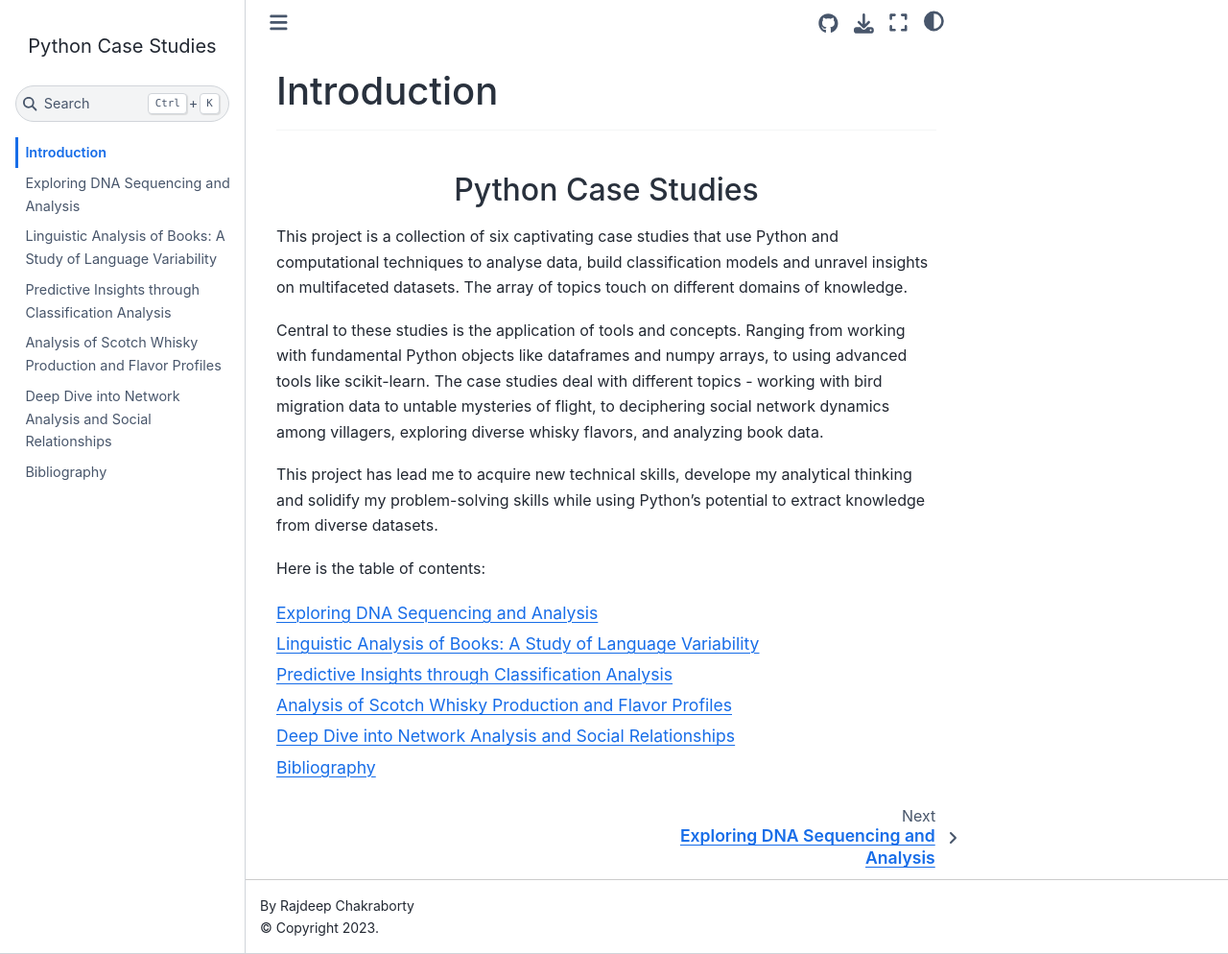
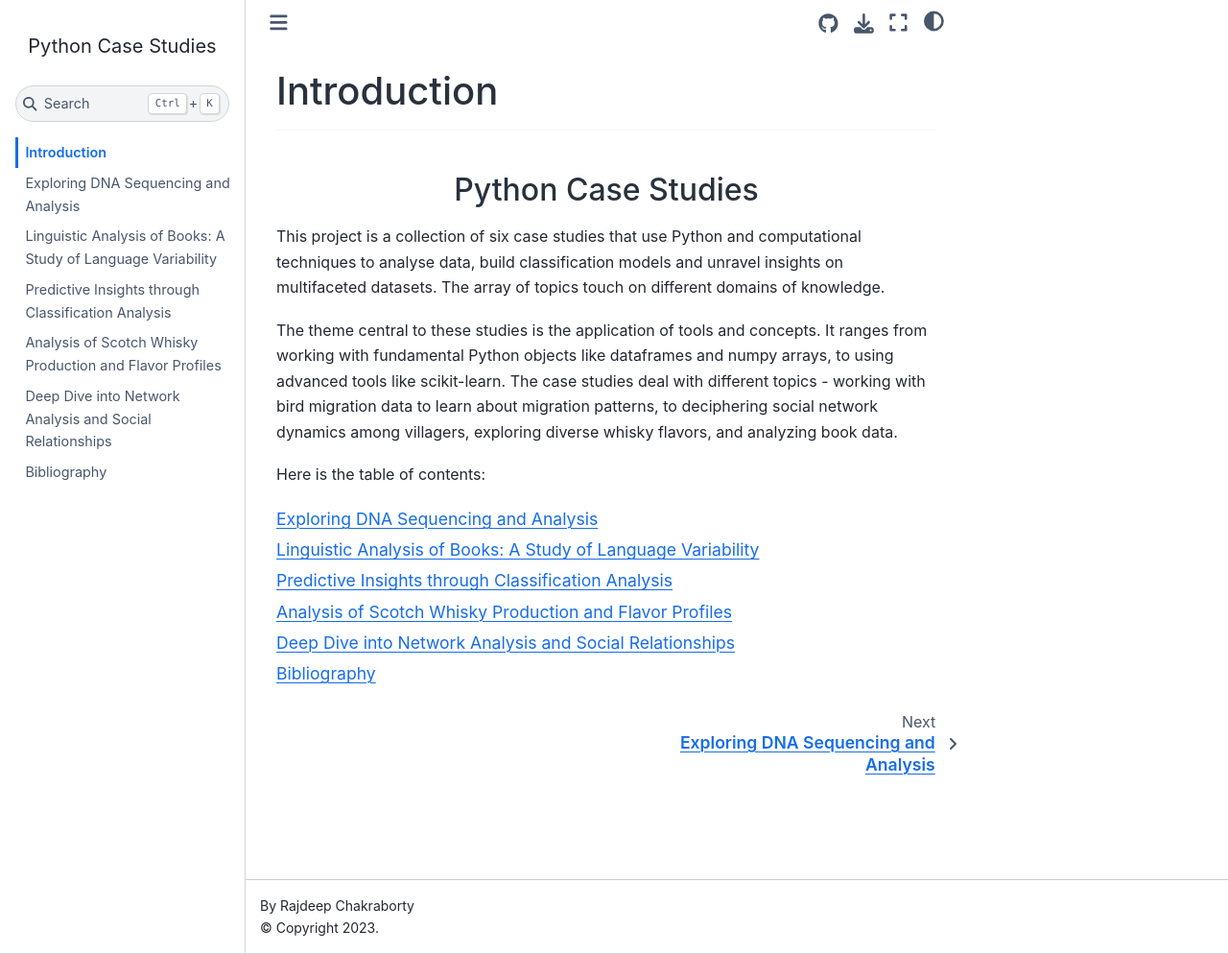
Before and after one commit to raj-ch017/python-case-studies, a Jupyter Book: the page built from intro.md, in a window 1280 px wide and 994 px high. Shown: the whole window at 96% size. Built offline with Jupyter Book 1.0.4 settings and Sphinx 7.4.7 and the Sphinx Book theme 1.1.4, drawn with Linux system fonts in a browser that asks for light colours; pages that are not in the unit, such as notebooks, are missing from menus.

Commit message:
Update intro.md

```diff
--- a/intro.md
+++ b/intro.md
@@ -5,11 +5,10 @@
 Python Case Studies
 </h2>
 
-This project is a collection of six captivating case studies that use Python and computational techniques to analyse data, build classification models and unravel insights on multifaceted datasets. The array of topics touch on different domains of knowledge.
+This project is a collection of six case studies that use Python and computational techniques to analyse data, build classification models and unravel insights on multifaceted datasets. The array of topics touch on different domains of knowledge.
 
-Central to these studies is the application of tools and concepts. Ranging from working with fundamental Python objects like dataframes and numpy arrays, to using advanced tools like scikit-learn. The case studies deal with different topics - working with bird migration data to untable mysteries of flight, to deciphering social network dynamics among villagers, exploring diverse whisky flavors, and analyzing book data.
+The theme central to these studies is the application of tools and concepts. It ranges from working with fundamental Python objects like dataframes and numpy arrays, to using advanced tools like scikit-learn. The case studies deal with different topics - working with bird migration data to learn about migration patterns, to deciphering social network dynamics among villagers, exploring diverse whisky flavors, and analyzing book data.
 
-This project has lead me to acquire new technical skills, develope my analytical thinking and solidify my problem-solving skills while using Python's potential to extract knowledge from diverse datasets.
 
 Here is the table of contents:
 
```
